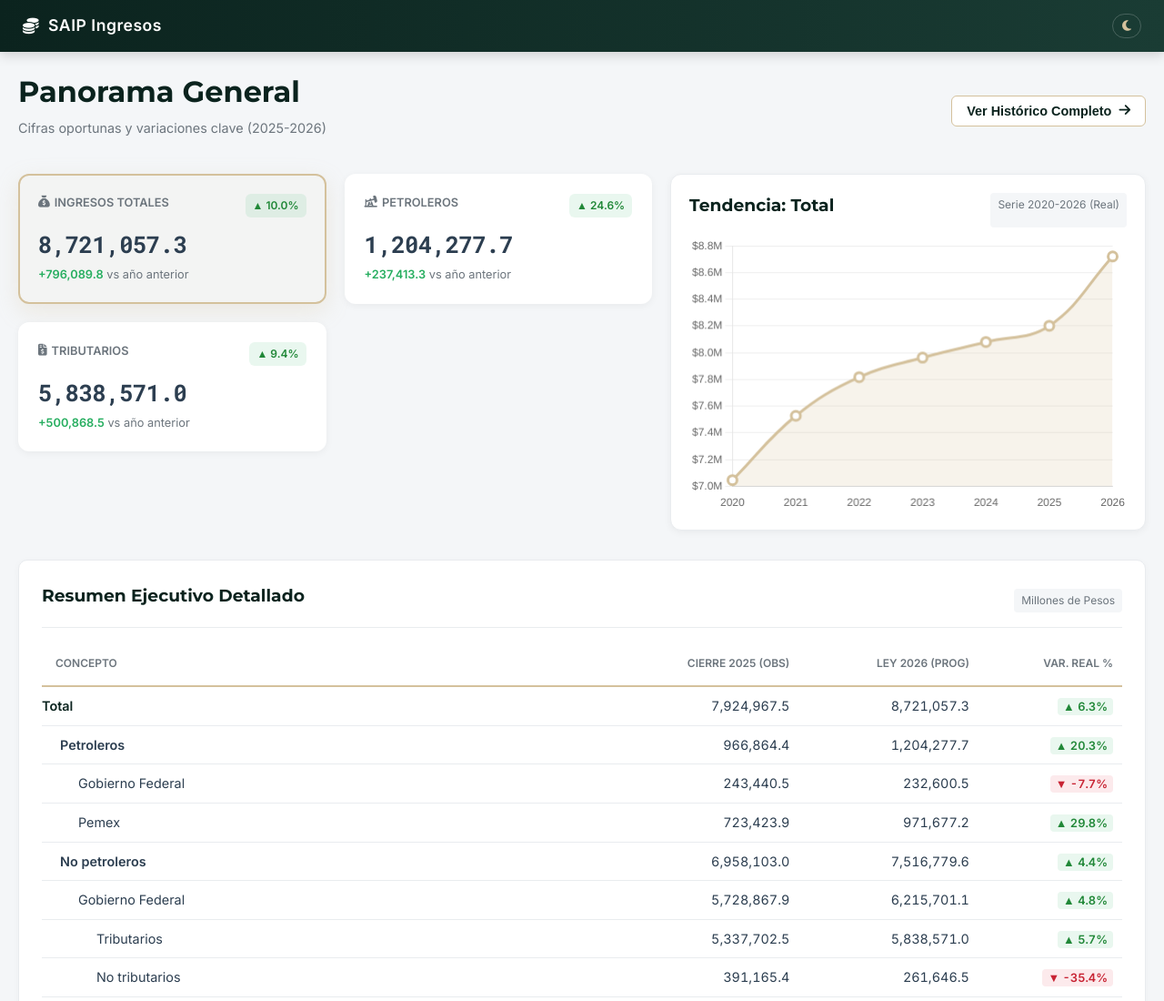
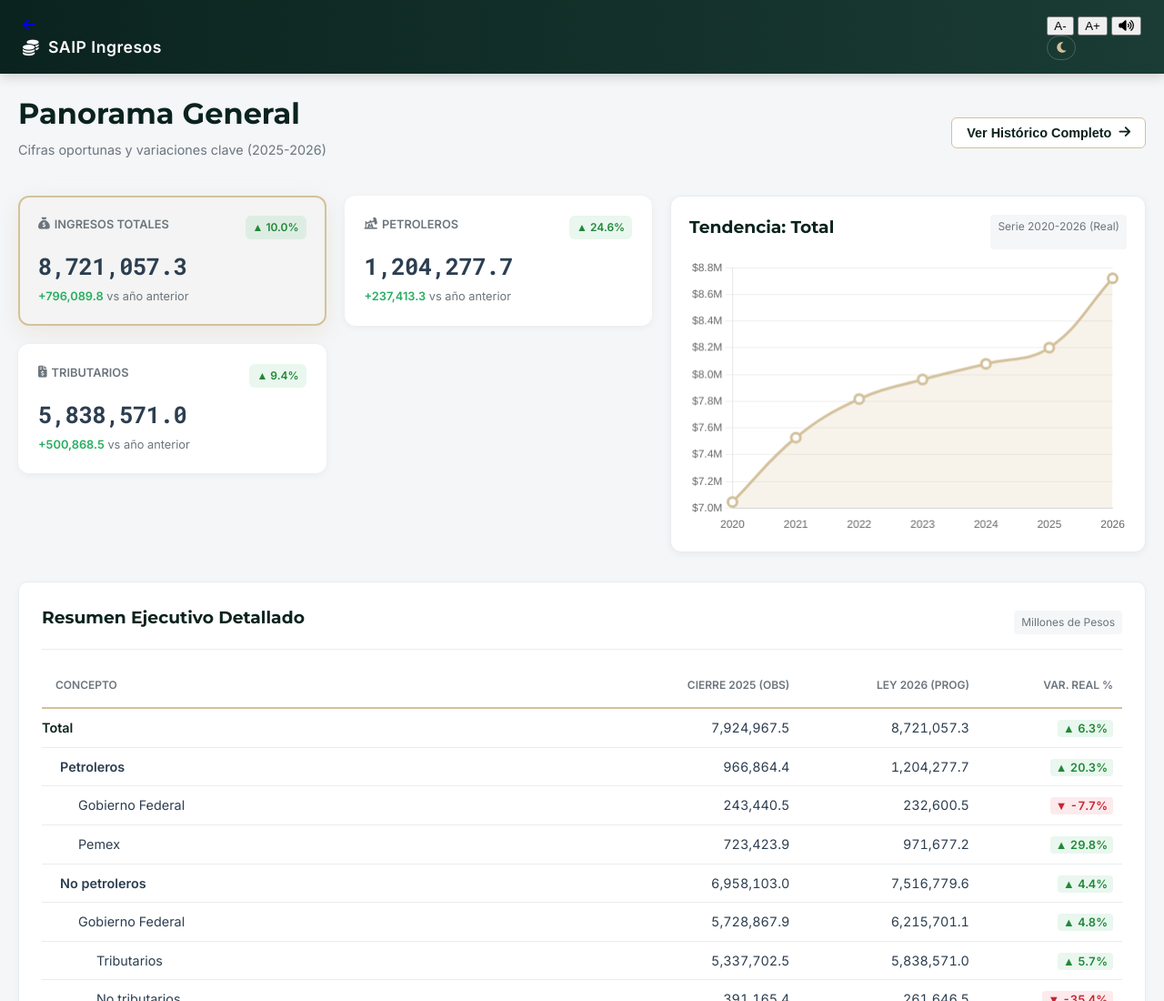
Before and after one commit to xocoyotzin01/SAIP, a plain HTML site: page index.html in a window 1280 px wide. Shown: the top 1100 px of the page at 91% size. Drawn offline with nearby package versions, Linux system fonts and the light colour scheme.

Commit message:
Update index.html

```diff
--- a/index.html
+++ b/index.html
@@ -14,14 +14,32 @@
 </head>
 <body>
 
-   <nav class="navbar">
+<nav class="navbar">
+    <div class="nav-left">
+        <a href="https://xocoyotzin01.github.io/SADE/" class="btn-nav-icon" title="Regresar al SADE">
+            <i class="fas fa-arrow-left"></i>
+        </a>
         <div class="logo">
             <i class="fas fa-coins" style="margin-right: 10px;"></i>
             <span>SAIP Ingresos</span>
         </div>
-        <button id="themeToggle" title="Cambiar Tema"><i class="fas fa-moon"></i></button>
-    </nav>
+    </div>
 
+    <div class="nav-controls">
+        <button class="btn-nav-text" id="btnDecreaseFont" title="Reducir Texto">A-</button>
+        <button class="btn-nav-text" id="btnIncreaseFont" title="Aumentar Texto">A+</button>
+
+        <button class="btn-nav-icon" id="btnTTS" title="Leer contenido en voz alta">
+            <i class="fas fa-volume-up"></i>
+        </button>
+
+        <div class="separator"></div>
+
+        <button id="themeToggle" class="btn-nav-icon" title="Cambiar Tema">
+            <i class="fas fa-moon"></i>
+        </button>
+    </div>
+</nav>
     <div id="dashboard-view" class="container">
 
         <div class="header-section">
@@ -119,4 +137,5 @@
     <script src="data.js"></script>
     <script src="app.js"></script>
 </body>
+
 </html>
```
